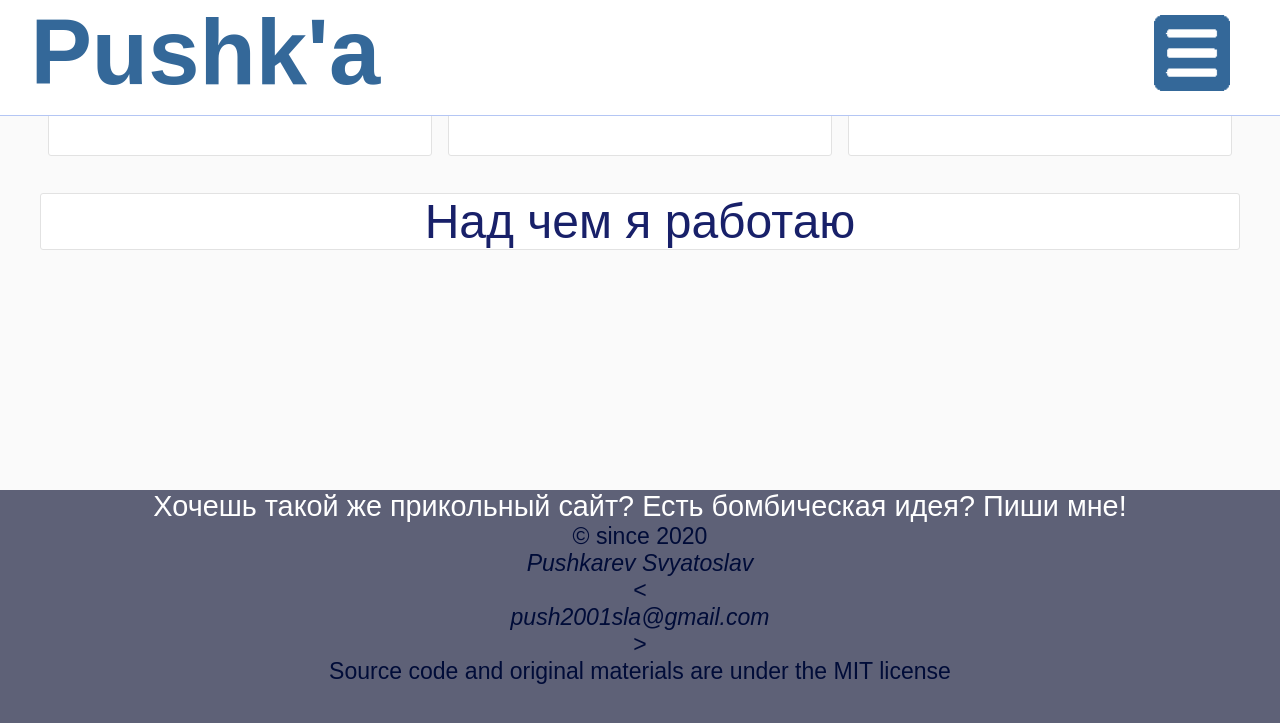
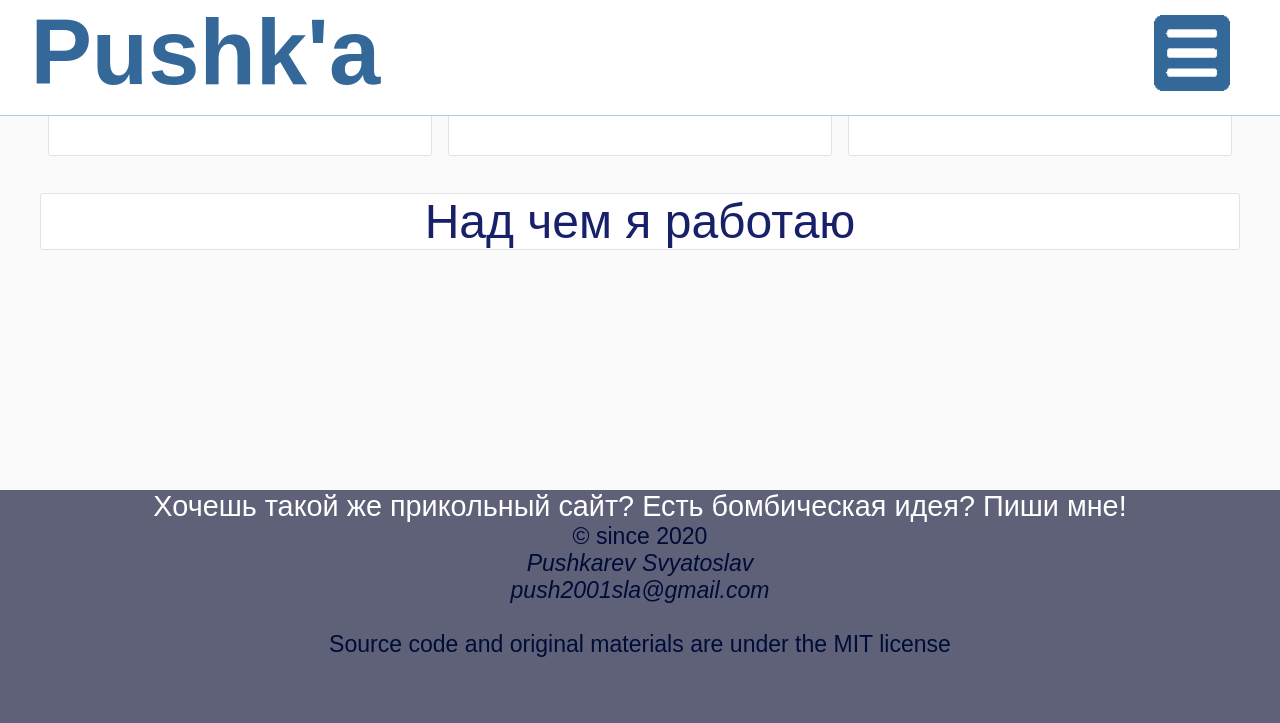
Before and after one commit to slavakievsky/slavakievsky.github.io, a Jekyll site: the page built from index.html, in a window 1280 px wide and 900 px high, scrolled down 2509 px. Shown: the top 723 px of the window. Built offline with Jekyll 4.4.1, drawn with Linux system fonts in a browser that asks for light colours; the list of posts is cut into pages by our own code.

```diff
--- a/_includes/footer.html
+++ b/_includes/footer.html
@@ -2,7 +2,7 @@
     <div class="footer__head">
         <div class="footer__advertisment">Хочешь такой же прикольный сайт? Есть бомбическая идея? Пиши мне!</div>
         <div class="footer__copyright">
-            © since {{ "now" | date: "%Y"}} <address>Pushkarev Svyatoslav</address> < <address>push2001sla@gmail.com</address> ><br/>
+            © since {{ "now" | date: "%Y"}} <address>Pushkarev Svyatoslav</address> <address>push2001sla@gmail.com</address><br/>
             Source code and original materials are under the MIT license
         </div>
     </div>
```
